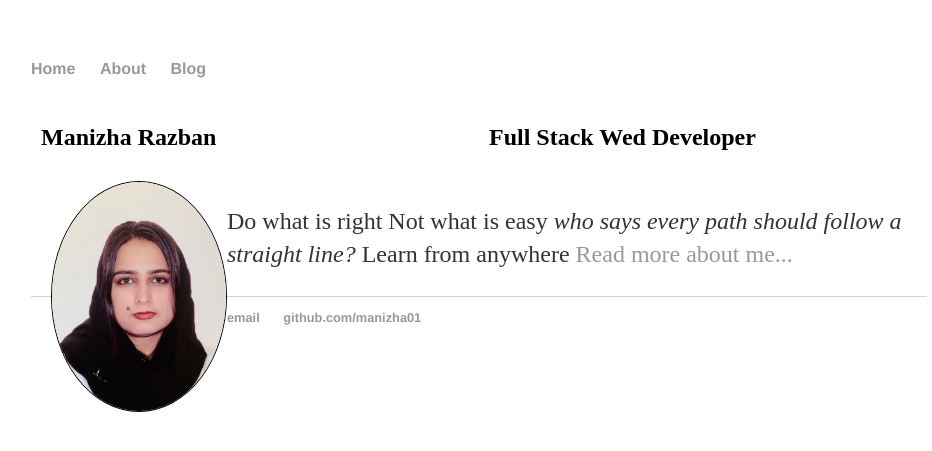
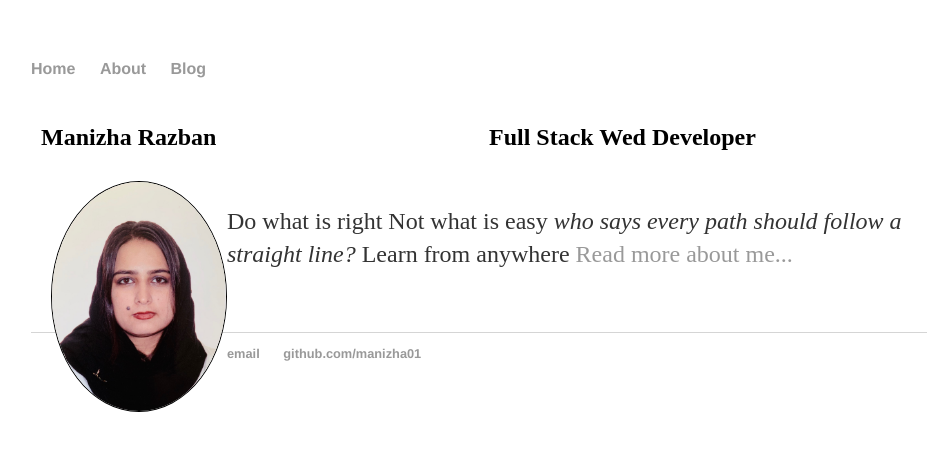
Before and after one commit to manizha01/manizha01.github.io, a Jekyll site: the page built from index.html, in a window 1280 px wide. Shown: the top 451 px of the page, without its empty margins (161-1093 px from the left). Built offline with Jekyll 4.4.1, drawn with Linux system fonts in a browser that asks for light colours.

```diff
--- a/_layouts/default.html
+++ b/_layouts/default.html
@@ -19,10 +19,13 @@
 			{{ content }}
 
 			</div><!-- /.container -->
+
+			<br>
+			<br>
 			<footer>
 	    		<ul>
 	        		<li><a href="mailto:manizha.razban@gmail.com">email</a></li>
-	        		<li><a href="https://github.com/manizha">github.com/manizha01</a></li>
+	        		<li><a href="https://manizha01.github.io/">github.com/manizha01</a></li>
 				</ul>
 			</footer>
 		</body>
```
